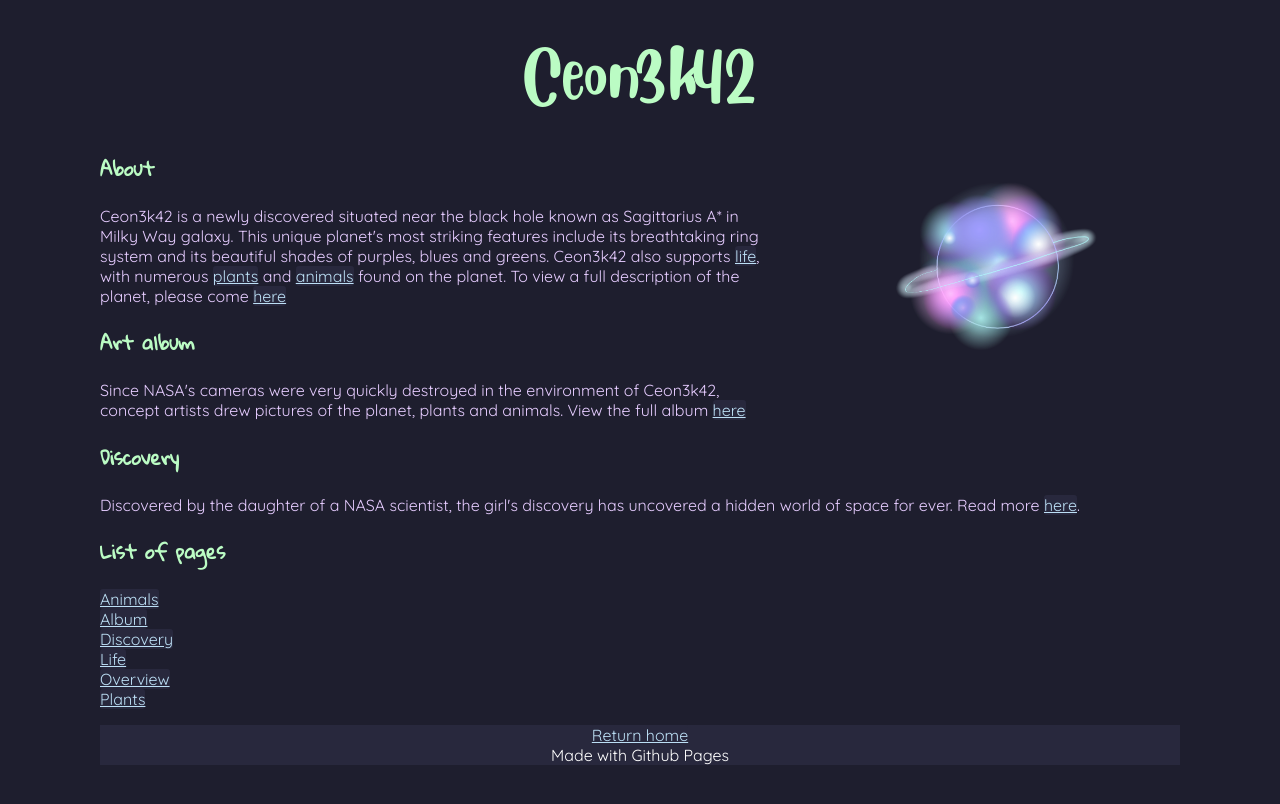
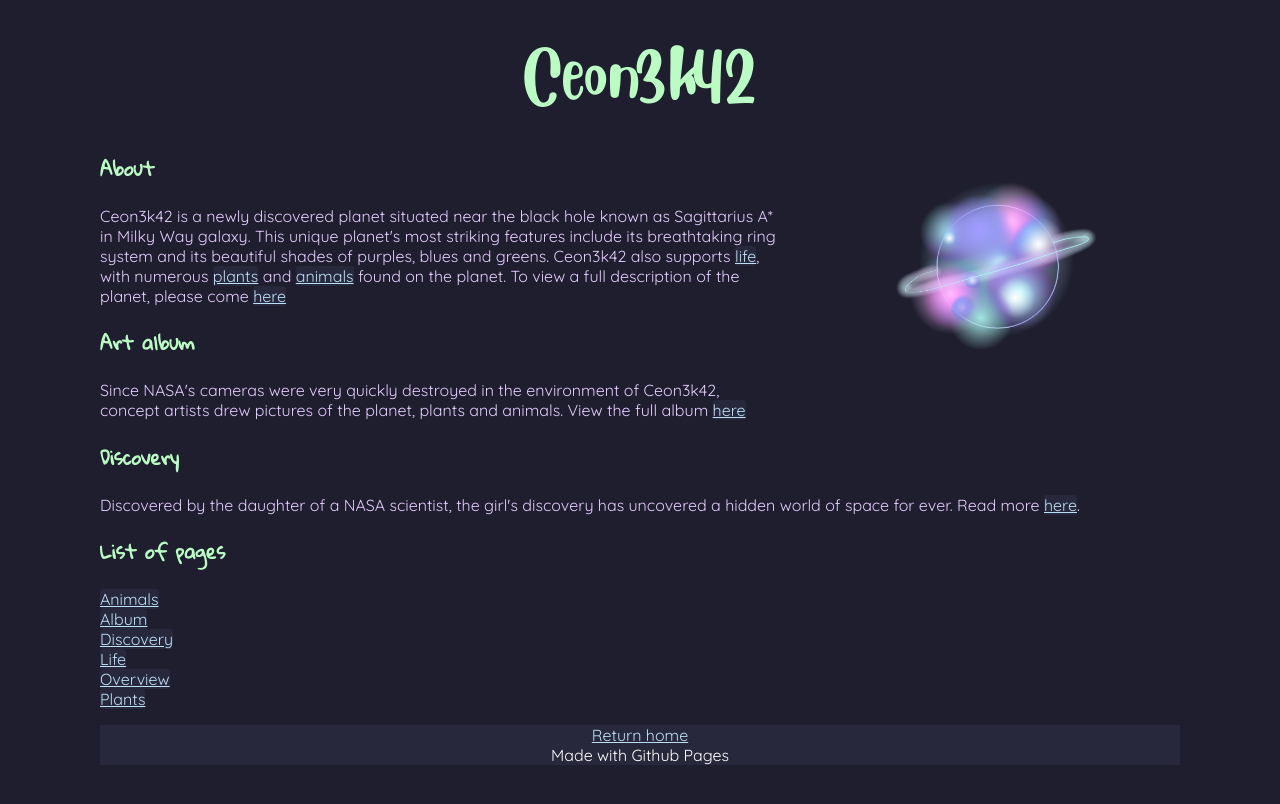
Before and after one commit to Ceon3k42/Ceon3k42.github.io, a Jekyll site: the page built from index.html, in a window 1280 px wide. Shown: the top 804 px of the page. Built offline with Jekyll 4.4.1, drawn with Linux system fonts in a browser that asks for light colours.

Commit message:
hopefully actually the last edit

```diff
--- a/index.html
+++ b/index.html
@@ -6,7 +6,7 @@
 
 <img src="https://ceon3k42.github.io/assets/satellite-planet.png" class="oi" width=350px>
 <h3>About</h3>
-<p class="lr">Ceon3k42 is a newly discovered situated near the black hole known as Sagittarius A* in Milky Way galaxy. This unique planet's most striking features include its breathtaking ring system and its beautiful shades of purples, blues and greens. Ceon3k42 also supports <a href="https://ceon3k42.github.io/life.html">life</a>, with numerous <a href="https://ceon3k42.github.io/life/plants.html">plants</a> and <a href="https://ceon3k42.github.io/life/animals.html">animals</a> found on the planet. To view a full description of the planet, please come <a href="https://ceon3k42.github.io/life.html">here</a></p>
+<p class="lr">Ceon3k42 is a newly discovered planet situated near the black hole known as Sagittarius A* in Milky Way galaxy. This unique planet's most striking features include its breathtaking ring system and its beautiful shades of purples, blues and greens. Ceon3k42 also supports <a href="https://ceon3k42.github.io/life.html">life</a>, with numerous <a href="https://ceon3k42.github.io/life/plants.html">plants</a> and <a href="https://ceon3k42.github.io/life/animals.html">animals</a> found on the planet. To view a full description of the planet, please come <a href="https://ceon3k42.github.io/life.html">here</a></p>
 
 <h3>Art album</h3>
 <p>Since NASA's cameras were very quickly destroyed in the environment of Ceon3k42, concept artists drew pictures of the planet, plants and animals. View the full album <a href="https://ceon3k42.github.io/album.html">here</a></p>
```
